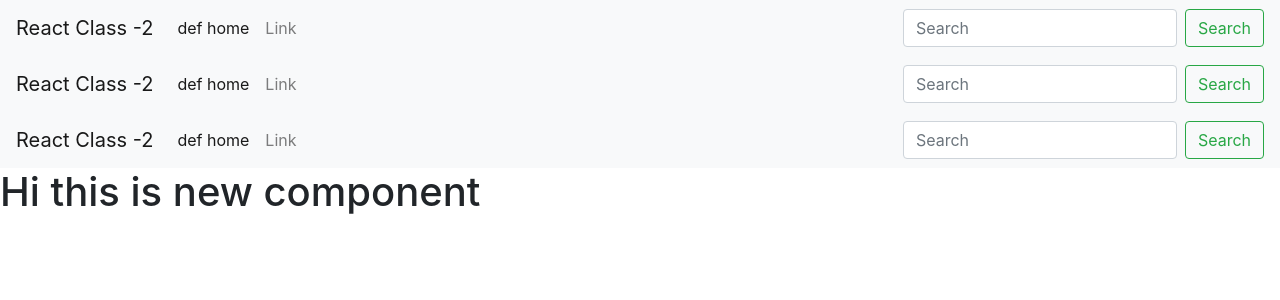
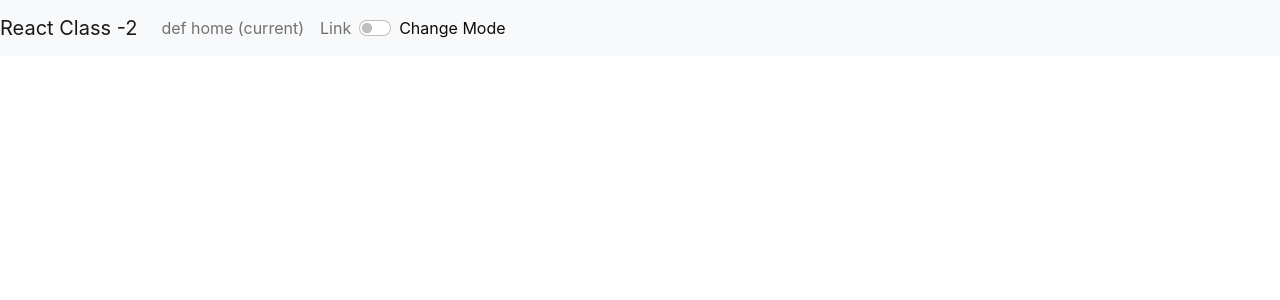
Before and after one commit to chetansankpal7007/cnc_react_js, a React (Create React App) app: page / in a window 1280 px wide. Shown: the top 300 px of the page. Built offline with nearby package versions, Linux system fonts and the light colour scheme.

Commit message:
jun-07-project-use-state-event

```diff
--- a/public/index.html
+++ b/public/index.html
@@ -12,8 +12,7 @@
     <link rel="apple-touch-icon" href="%PUBLIC_URL%/logo192.png" />
 
     <link rel="manifest" href="%PUBLIC_URL%/manifest.json" />
-    <link rel="stylesheet" href="https://cdn.jsdelivr.net/npm/bootstrap@4.4.1/dist/css/bootstrap.min.css" integrity="sha384-Vkoo8x4CGsO3+Hhxv8T/Q5PaXtkKtu6ug5TOeNV6gBiFeWPGFN9MuhOf23Q9Ifjh" crossorigin="anonymous">
-
+    <link href="https://cdn.jsdelivr.net/npm/bootstrap@5.0.2/dist/css/bootstrap.min.css" rel="stylesheet" integrity="sha384-EVSTQN3/azprG1Anm3QDgpJLIm9Nao0Yz1ztcQTwFspd3yD65VohhpuuCOmLASjC" crossorigin="anonymous">
     <title>React App</title>
   </head>
   <body>
@@ -21,8 +20,8 @@
     <div id="root"></div>
 
     <!-- jQuery first, then Popper.js, then Bootstrap JS -->
-    <script src="https://code.jquery.com/jquery-3.4.1.slim.min.js" integrity="sha384-J6qa4849blE2+poT4WnyKhv5vZF5SrPo0iEjwBvKU7imGFAV0wwj1yYfoRSJoZ+n" crossorigin="anonymous"></script>
-    <script src="https://cdn.jsdelivr.net/npm/popper.js@1.16.0/dist/umd/popper.min.js" integrity="sha384-Q6E9RHvbIyZFJoft+2mJbHaEWldlvI9IOYy5n3zV9zzTtmI3UksdQRVvoxMfooAo" crossorigin="anonymous"></script>
-    <script src="https://cdn.jsdelivr.net/npm/bootstrap@4.4.1/dist/js/bootstrap.min.js" integrity="sha384-wfSDF2E50Y2D1uUdj0O3uMBJnjuUD4Ih7YwaYd1iqfktj0Uod8GCExl3Og8ifwB6" crossorigin="anonymous"></script>
+    <script src="https://cdn.jsdelivr.net/npm/@popperjs/core@2.9.2/dist/umd/popper.min.js" integrity="sha384-IQsoLXl5PILFhosVNubq5LC7Qb9DXgDA9i+tQ8Zj3iwWAwPtgFTxbJ8NT4GN1R8p" crossorigin="anonymous"></script>
+    <script src="https://cdn.jsdelivr.net/npm/bootstrap@5.0.2/dist/js/bootstrap.min.js" integrity="sha384-cVKIPhGWiC2Al4u+LWgxfKTRIcfu0JTxR+EQDz/bgldoEyl4H0zUF0QKbrJ0EcQF" crossorigin="anonymous"></script>
+    <script src="https://cdn.jsdelivr.net/npm/bootstrap@5.0.2/dist/js/bootstrap.bundle.min.js" integrity="sha384-MrcW6ZMFYlzcLA8Nl+NtUVF0sA7MsXsP1UyJoMp4YLEuNSfAP+JcXn/tWtIaxVXM" crossorigin="anonymous"></script>
   </body>
 </html>
--- a/src/App.js
+++ b/src/App.js
@@ -1,14 +1,23 @@
+import { useState } from "react";
 import "./App_A.css";
 import Navbar from './component/Navbar'
-import Newcompoent from './component/New_compoent'
 const link= "https://react.dev/";
 function App() {
+
+  const [mode, setMode] = useState ('light');
+
+  const modeChange = () => {
+    if (mode === 'light') {
+      setMode("dark");
+      document.body.style.backgroundColor = '#35024f'
+    } else {
+      setMode("light");
+      document.body.style.backgroundColor = '#dccfe3'
+    }
+  }
   return (
     <>
-      <Navbar title="React Class -2"  reactLink={link}/>
-      <Navbar title="React Class -2"  reactLink={link}/>
-      <Navbar title="React Class -2"  reactLink={link}/>
-      <Newcompoent/>
+      <Navbar title="React Class -2" mode={mode} modeShwich={modeChange} reactLink={link}/>
     </>
   );
 }
--- a/src/component/Navbar.js
+++ b/src/component/Navbar.js
@@ -5,7 +5,8 @@ import PropTypes from 'prop-types'
 export default function Navbar(props) {
   return (
     <>
-      <nav className="navbar navbar-expand-lg navbar-light bg-light">
+      <nav className={`navbar navbar-expand-lg navbar-${props.mode} bg-${props.mode}`} >
+
             <a className="navbar-brand" href="/">
               {props.title}
             </a>
@@ -34,7 +35,10 @@ export default function Navbar(props) {
                   </a>
                 </li>
               </ul>
-          <Search></Search>
+                <div className="form-check form-switch my-2 my-lg-0">
+                  <input className="form-check-input" onChange={props.modeShwich} type="checkbox" id="flexSwitchCheckDefault" />
+                  <label style={{color: props.mode === 'light' ? '#0d0c0c': '#f5f0f0'}} className="form-check-label" htmlFor="flexSwitchCheckDefault">Change Mode</label>
+                </div>
             </div>
       </nav>
     </>
```
Lines whose indentation alone changed are shown as unchanged.
